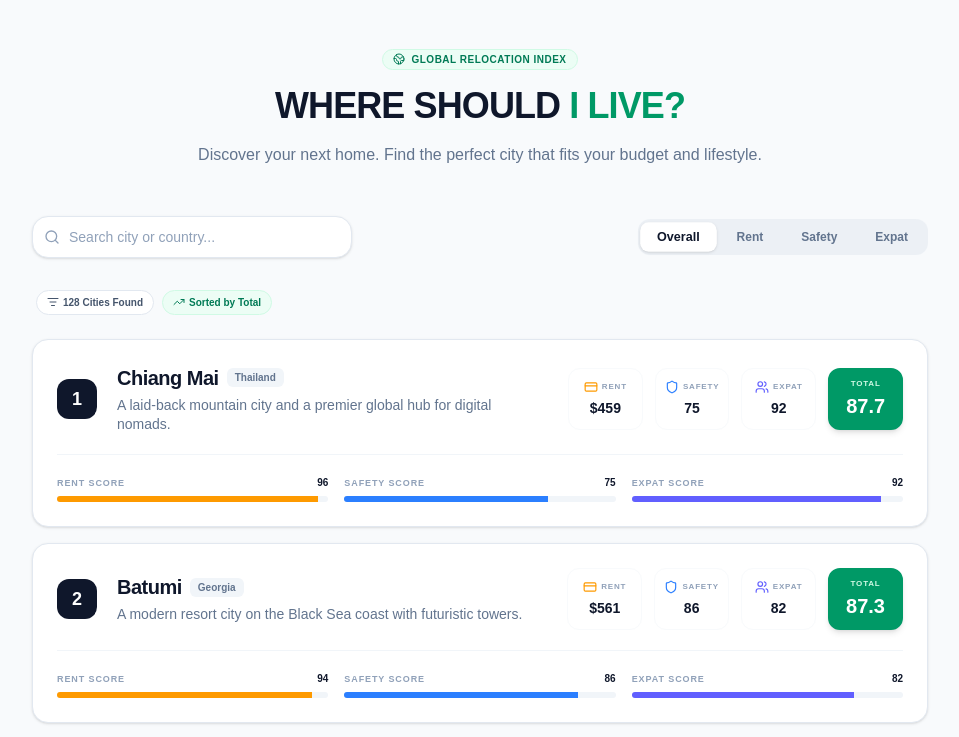
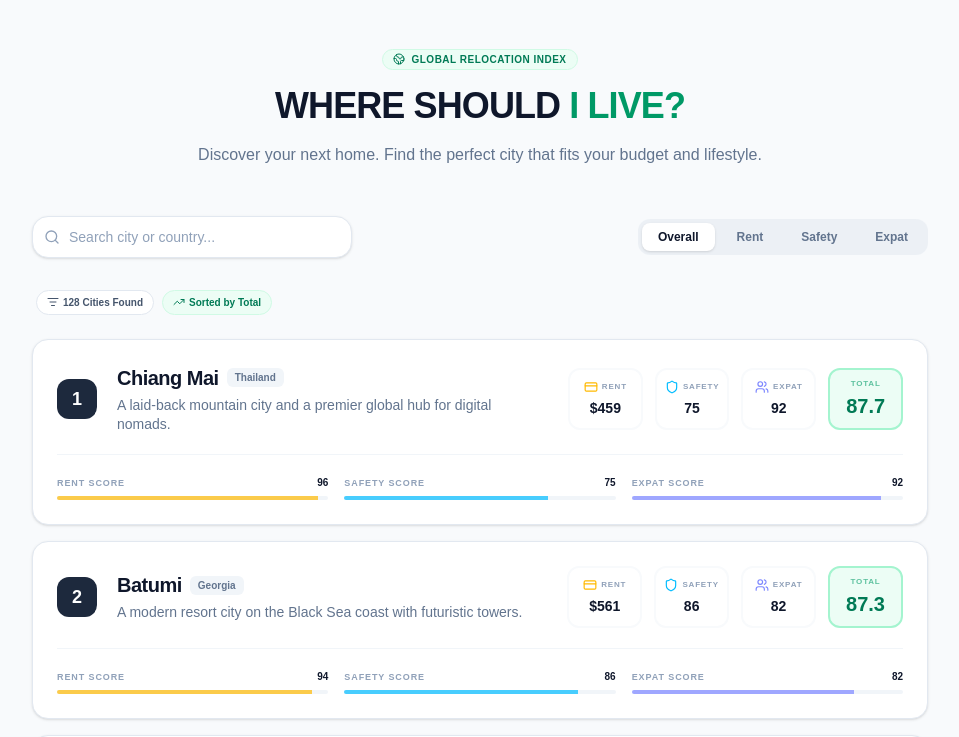
Before and after one commit to PW486/city, a Next.js app: page / in a window 1280 px wide. Shown: the top 737 px of the page, without its empty margins (160-1119 px from the left). Built offline with nearby package versions, Linux system fonts and the light colour scheme.

Commit message:
feat: make title clickable for home refresh and refine subtle color tones

```diff
--- a/src/app/page.tsx
+++ b/src/app/page.tsx
@@ -36,7 +36,10 @@ export default function Home() {
             <Globe2 className="w-3 h-3" />
             Global Relocation Index
           </div>
-          <h1 className="text-3xl font-black text-slate-900 sm:text-4xl mb-4 tracking-tight">
+          <h1
+            className="text-3xl font-black text-slate-900 sm:text-4xl mb-4 tracking-tight cursor-pointer hover:opacity-80 transition-opacity"
+            onClick={() => window.location.href = '/'}
+          >
             WHERE SHOULD <span className="text-emerald-600">I LIVE?</span>
           </h1>
           <p className="text-base text-slate-500 max-w-xl mx-auto leading-relaxed">
@@ -85,12 +88,10 @@ export default function Home() {
                 className="group bg-white rounded-2xl border border-slate-200 shadow-sm hover:shadow-md transition-all duration-300 p-5 sm:p-6"
               >
                 <div className="flex flex-col lg:flex-row items-start lg:items-center gap-5">
-                  {/* Ranking Badge */}
-                  <div className="flex-shrink-0 w-10 h-10 bg-slate-900 text-white rounded-xl flex items-center justify-center font-black text-lg">
+                  <div className="flex-shrink-0 w-10 h-10 bg-slate-800 text-white rounded-xl flex items-center justify-center font-black text-lg">
                     {index + 1}
                   </div>
 
-                  {/* City Details */}
                   <div className="flex-grow">
                     <div className="flex items-center gap-2 mb-1">
                       <h2 className="text-xl font-black text-slate-900 tracking-tight">{city.name}</h2>
@@ -101,24 +102,22 @@ export default function Home() {
                     <p className="text-slate-500 text-sm leading-snug">{city.description}</p>
                   </div>
 
-                  {/* Scores Grid */}
                   <div className="grid grid-cols-2 sm:grid-cols-4 gap-3 w-full lg:w-auto">
-                    <ScoreItem icon={<CreditCard className="w-3.5 h-3.5 text-amber-500" />} label="Rent" value={`$${city.rentPrice1BR}`} active={sortBy === 'rent'} />
-                    <ScoreItem icon={<Shield className="w-3.5 h-3.5 text-blue-500" />} label="Safety" value={city.safetyIndex} active={sortBy === 'safety'} />
-                    <ScoreItem icon={<Users className="w-3.5 h-3.5 text-indigo-500" />} label="Expat" value={city.expatIndex} active={sortBy === 'expat'} />
+                    <ScoreItem icon={<CreditCard className="w-3.5 h-3.5 text-amber-400" />} label="Rent" value={`$${city.rentPrice1BR}`} active={sortBy === 'rent'} />
+                    <ScoreItem icon={<Shield className="w-3.5 h-3.5 text-sky-400" />} label="Safety" value={city.safetyIndex} active={sortBy === 'safety'} />
+                    <ScoreItem icon={<Users className="w-3.5 h-3.5 text-indigo-400" />} label="Expat" value={city.expatIndex} active={sortBy === 'expat'} />
 
-                    <div className={`flex flex-col items-center justify-center rounded-xl px-4 py-2 border-2 transition-all ${sortBy === 'total' ? 'bg-emerald-600 border-emerald-600 text-white shadow-md' : 'bg-slate-50 border-slate-100 text-slate-900'}`}>
-                      <span className={`text-[8px] uppercase font-black tracking-widest mb-0.5 ${sortBy === 'total' ? 'text-emerald-100' : 'text-slate-400'}`}>Total</span>
+                    <div className={`flex flex-col items-center justify-center rounded-xl px-4 py-2 border-2 transition-all ${sortBy === 'total' ? 'bg-emerald-50 border-emerald-200 text-emerald-700' : 'bg-slate-50 border-slate-100 text-slate-900'}`}>
+                      <span className={`text-[8px] uppercase font-black tracking-widest mb-0.5 ${sortBy === 'total' ? 'text-emerald-600/60' : 'text-slate-400'}`}>Total</span>
                       <span className="text-xl font-black">{city.totalScore}</span>
                     </div>
                   </div>
                 </div>
 
-                {/* Progress Indicators */}
                 <div className="grid sm:grid-cols-3 gap-4 pt-5 mt-5 border-t border-slate-100">
-                  <ProgressMini label="Rent Score" score={city.rentScore} color="bg-amber-500" />
-                  <ProgressMini label="Safety Score" score={city.safetyIndex} color="bg-blue-500" />
-                  <ProgressMini label="Expat Score" score={city.expatIndex} color="bg-indigo-500" />
+                  <ProgressMini label="Rent Score" score={city.rentScore} color="bg-amber-400" />
+                  <ProgressMini label="Safety Score" score={city.safetyIndex} color="bg-sky-400" />
+                  <ProgressMini label="Expat Score" score={city.expatIndex} color="bg-indigo-400" />
                 </div>
               </div>
             ))
@@ -126,7 +125,7 @@ export default function Home() {
             <div className="text-center py-20 bg-white rounded-3xl border-2 border-dashed border-slate-200">
               <Search className="w-10 h-10 text-slate-200 mx-auto mb-4" />
               <p className="text-slate-400 font-bold text-xl">No cities found.</p>
-              <button onClick={() => setSearchQuery('')} className="mt-4 px-5 py-2.5 bg-slate-900 text-white rounded-xl text-sm font-bold hover:bg-emerald-600 transition-colors">Clear search</button>
+              <button onClick={() => setSearchQuery('')} className="mt-4 px-5 py-2.5 bg-slate-800 text-white rounded-xl text-sm font-bold hover:bg-emerald-600 transition-colors">Clear search</button>
             </div>
           )}
         </div>
@@ -140,7 +139,7 @@ function SortButton({ active, onClick, label }: { active: boolean, onClick: () =
     <button
       onClick={onClick}
       className={`px-4 py-1.5 rounded-lg text-xs font-bold transition-all ${
-        active ? 'bg-white text-slate-900 shadow-sm scale-105' : 'text-slate-500 hover:text-slate-700'
+        active ? 'bg-white text-slate-900 shadow-sm' : 'text-slate-500 hover:text-slate-700'
       }`}
     >
       {label}
@@ -163,11 +162,11 @@ function Badge({ icon, label, color }: { icon?: React.ReactNode, label: string,
 
 function ScoreItem({ icon, label, value, active }: { icon: React.ReactNode, label: string, value: string | number, active: boolean }) {
   return (
-    <div className={`flex flex-col items-center justify-center p-2 rounded-xl border transition-all ${active ? 'bg-slate-900 border-slate-900 shadow-sm scale-105' : 'bg-white border-slate-50'}`}>
-      <div className={`flex items-center gap-1 text-[8px] uppercase font-black tracking-widest mb-1 ${active ? 'text-slate-400' : 'text-slate-400'}`}>
+    <div className={`flex flex-col items-center justify-center p-2 rounded-xl border-2 transition-all ${active ? 'bg-slate-100 border-slate-200' : 'bg-white border-slate-50'}`}>
+      <div className={`flex items-center gap-1 text-[8px] uppercase font-black tracking-widest mb-1 text-slate-400`}>
         {icon} {label}
       </div>
-      <div className={`text-sm font-black ${active ? 'text-white' : 'text-slate-900'}`}>{value}</div>
+      <div className={`text-sm font-black text-slate-900`}>{value}</div>
     </div>
   )
 }
@@ -179,8 +178,8 @@ function ProgressMini({ label, score, color }: { label: string, score: number, c
         <span className="text-[9px] font-black text-slate-400 uppercase tracking-widest">{label}</span>
         <span className="text-[10px] font-black text-slate-900">{Math.round(score)}</span>
       </div>
-      <div className="h-1.5 bg-slate-100 rounded-full overflow-hidden">
-        <div className={`h-full ${color} transition-all duration-700`} style={{ width: `${score}%` }}></div>
+      <div className="h-1 bg-slate-100 rounded-full overflow-hidden">
+        <div className={`h-full ${color} opacity-70 transition-all duration-700`} style={{ width: `${score}%` }}></div>
       </div>
     </div>
   )
```
